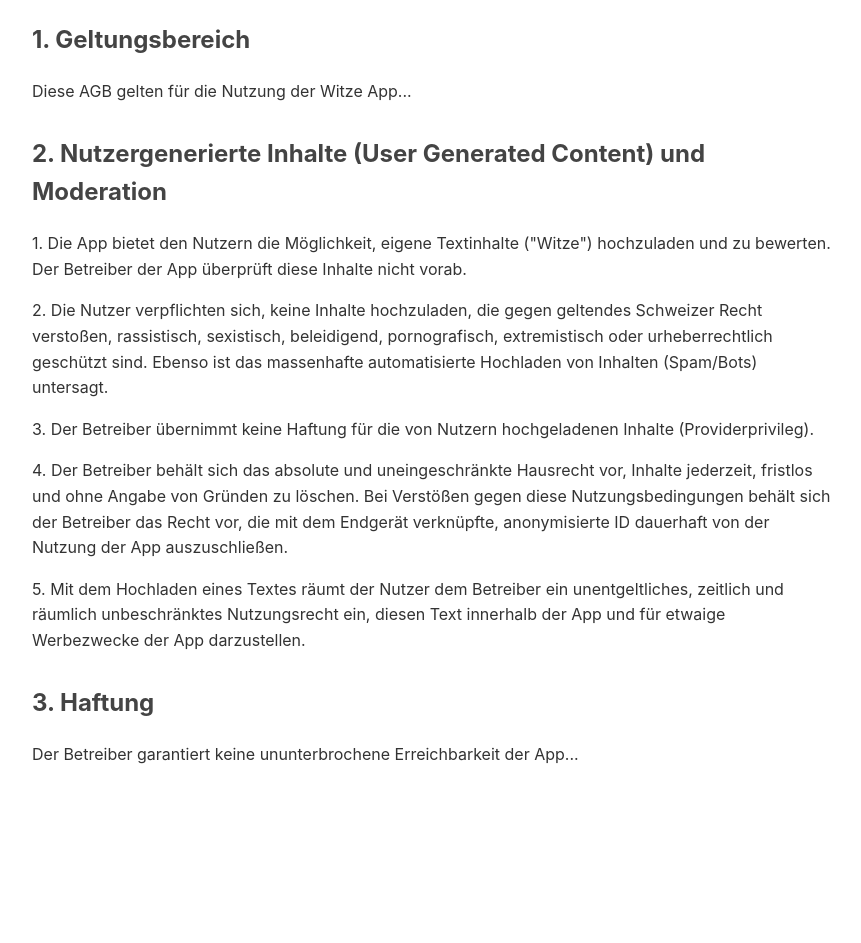
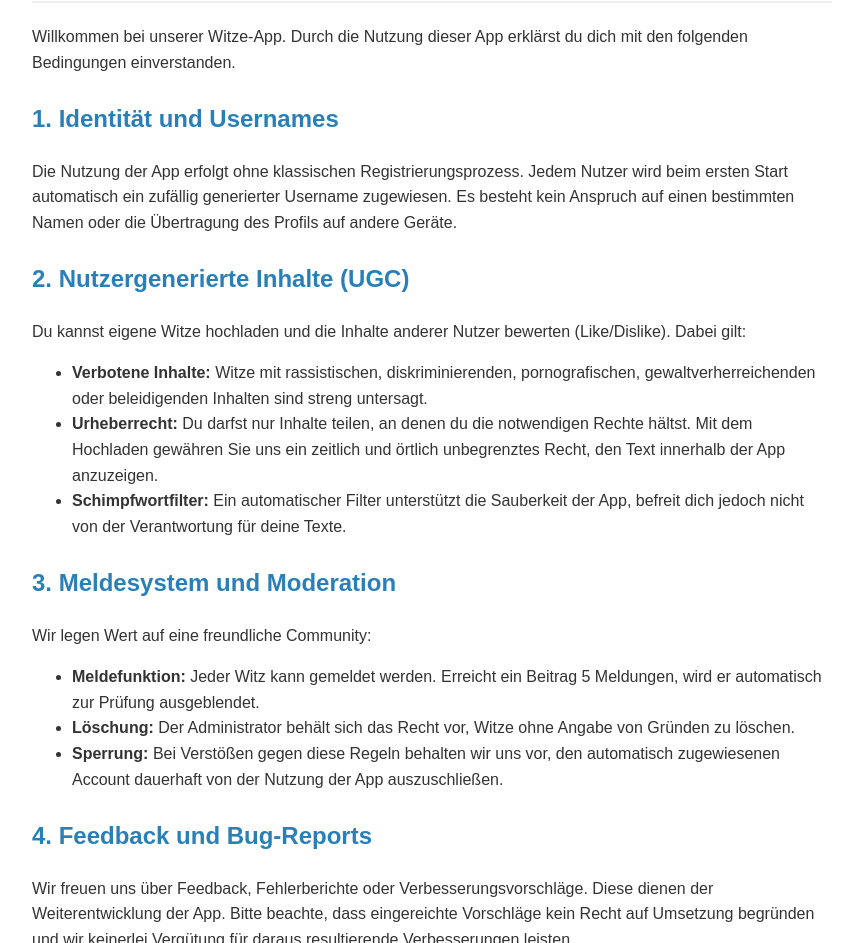
Before and after one commit to mail2changethenarrative-stack/legal-pages, a plain HTML site: page agb.html in a window 1280 px wide. Shown: the part 102-1045 px from the top of the page, without its empty margins (208-1069 px from the left). Before the commit the page ends 905 px from the top, so only its background shows below. Drawn offline with Linux system fonts and the light colour scheme.

Commit message:
Update AGB zu Nutzungsbedingungen

```diff
--- a/agb.html
+++ b/agb.html
@@ -3,28 +3,51 @@
 <head>
     <meta charset="UTF-8">
     <meta name="viewport" content="width=device-width, initial-scale=1.0">
-    <title>AGB - Witze App</title>
+    <title>Nutzungsbedingungen - Witze App</title>
     <style>
-        body { font-family: -apple-system, BlinkMacSystemFont, "Segoe UI", Roboto, Helvetica, Arial, sans-serif; line-height: 1.6; color: #333; max-width: 800px; margin: 0 auto; padding: 20px; }
-        h1 { color: #222; }
-        h2 { color: #444; margin-top: 30px; }
+        body { font-family: sans-serif; line-height: 1.6; color: #333; padding: 20px; max-width: 800px; margin: auto; }
+        h1 { color: #2c3e50; border-bottom: 2px solid #eee; padding-bottom: 10px; }
+        h2 { color: #2980b9; margin-top: 25px; }
+        .note { background: #f9f9f9; border-left: 5px solid #2980b9; padding: 10px; margin: 20px 0; font-style: italic; }
     </style>
 </head>
 <body>
-    <h1>Allgemeine Geschäftsbedingungen (AGB)</h1>
 
-    <h2>1. Geltungsbereich</h2>
-    <p>Diese AGB gelten für die Nutzung der Witze App...</p>
+    <h1>Nutzungsbedingungen</h1>
+    <p>Willkommen bei unserer Witze-App. Durch die Nutzung dieser App erklärst du dich mit den folgenden Bedingungen einverstanden.</p>
 
-    <h2>2. Nutzergenerierte Inhalte (User Generated Content) und Moderation</h2>
-    <p>1. Die App bietet den Nutzern die Möglichkeit, eigene Textinhalte ("Witze") hochzuladen und zu bewerten. Der Betreiber der App überprüft diese Inhalte nicht vorab.</p>
-    <p>2. Die Nutzer verpflichten sich, keine Inhalte hochzuladen, die gegen geltendes Schweizer Recht verstoßen, rassistisch, sexistisch, beleidigend, pornografisch, extremistisch oder urheberrechtlich geschützt sind. Ebenso ist das massenhafte automatisierte Hochladen von Inhalten (Spam/Bots) untersagt.</p>
-    <p>3. Der Betreiber übernimmt keine Haftung für die von Nutzern hochgeladenen Inhalte (Providerprivileg).</p>
-    <p>4. Der Betreiber behält sich das absolute und uneingeschränkte Hausrecht vor, Inhalte jederzeit, fristlos und ohne Angabe von Gründen zu löschen. Bei Verstößen gegen diese Nutzungsbedingungen behält sich der Betreiber das Recht vor, die mit dem Endgerät verknüpfte, anonymisierte ID dauerhaft von der Nutzung der App auszuschließen.</p>
-    <p>5. Mit dem Hochladen eines Textes räumt der Nutzer dem Betreiber ein unentgeltliches, zeitlich und räumlich unbeschränktes Nutzungsrecht ein, diesen Text innerhalb der App und für etwaige Werbezwecke der App darzustellen.</p>
+    <h2>1. Identität und Usernames</h2>
+    <p>Die Nutzung der App erfolgt ohne klassischen Registrierungsprozess. Jedem Nutzer wird beim ersten Start automatisch ein zufällig generierter Username zugewiesen. Es besteht kein Anspruch auf einen bestimmten Namen oder die Übertragung des Profils auf andere Geräte.</p>
 
-    <h2>3. Haftung</h2>
-    <p>Der Betreiber garantiert keine ununterbrochene Erreichbarkeit der App...</p>
+    <h2>2. Nutzergenerierte Inhalte (UGC)</h2>
+    <p>Du kannst eigene Witze hochladen und die Inhalte anderer Nutzer bewerten (Like/Dislike). Dabei gilt:</p>
+    <ul>
+        <li><strong>Verbotene Inhalte:</strong> Witze mit rassistischen, diskriminierenden, pornografischen, gewaltverherreichenden oder beleidigenden Inhalten sind streng untersagt.</li>
+        <li><strong>Urheberrecht:</strong> Du darfst nur Inhalte teilen, an denen du die notwendigen Rechte hältst. Mit dem Hochladen gewähren Sie uns ein zeitlich und örtlich unbegrenztes Recht, den Text innerhalb der App anzuzeigen.</li>
+        <li><strong>Schimpfwortfilter:</strong> Ein automatischer Filter unterstützt die Sauberkeit der App, befreit dich jedoch nicht von der Verantwortung für deine Texte.</li>
+    </ul>
+
+    <h2>3. Meldesystem und Moderation</h2>
+    <p>Wir legen Wert auf eine freundliche Community:</p>
+    <ul>
+        <li><strong>Meldefunktion:</strong> Jeder Witz kann gemeldet werden. Erreicht ein Beitrag 5 Meldungen, wird er automatisch zur Prüfung ausgeblendet.</li>
+        <li><strong>Löschung:</strong> Der Administrator behält sich das Recht vor, Witze ohne Angabe von Gründen zu löschen.</li>
+        <li><strong>Sperrung:</strong> Bei Verstößen gegen diese Regeln behalten wir uns vor, den automatisch zugewiesenen Account dauerhaft von der Nutzung der App auszuschließen.</li>
+    </ul>
+
+    <h2>4. Feedback und Bug-Reports</h2>
+    <p>Wir freuen uns über Feedback, Fehlerberichte oder Verbesserungsvorschläge. Diese dienen der Weiterentwicklung der App. Bitte beachte, dass eingereichte Vorschläge kein Recht auf Umsetzung begründen und wir keinerlei Vergütung für daraus resultierende Verbesserungen leisten.</p>
+
+    <h2>5. Updates und Verfügbarkeit</h2>
+    <p>Die App wird nach Bedarf aktualisiert. Es gibt keinen festen Release-Plan für neue Funktionen oder Fehlerbehebungen. Wir garantieren keine ständige Verfügbarkeit der App. Bei technischen Störungen, Wartungsarbeiten oder Serverausfällen besteht kein Anspruch auf Schadensersatz oder Wiederherstellung des Dienstes.</p>
+
+    <h2>6. Werbung (AdMob)</h2>
+    <p>Die App wird durch Google AdMob finanziert. Wir haben keinen Einfluss auf die spezifischen Inhalte der angezeigten Werbung und haften nicht für Angebote Dritter.</p>
+
+    <h2>7. Haftungsbeschränkung</h2>
+    <p>Die Witze werden von Nutzern erstellt. Wir machen uns diese Inhalte nicht zu eigen und übernehmen keine Haftung für deren Richtigkeit oder Wirkung. Die Nutzung der App erfolgt auf eigenes Risiko.</p>
+
+    <p style="margin-top: 50px; font-size: 0.9em; color: #777;">Stand: April 2024</p>
 
 </body>
 </html>
```
